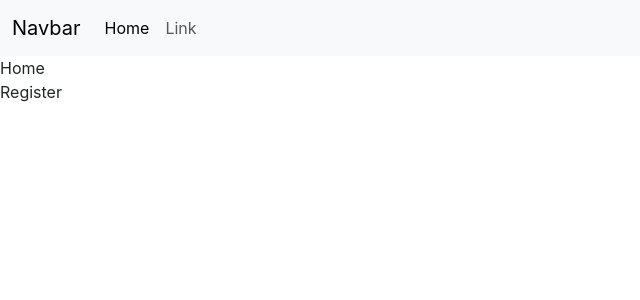
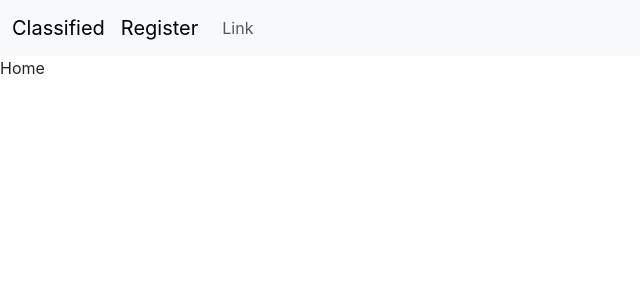
Before and after one commit to gurnitha/mern-classified-with-firebase, a React (Create React App) app: page / in a window 1280 px wide. Shown: the top 300 px of the page, without its empty margins (0-640 px from the left). Built offline with nearby package versions, Linux system fonts and the light colour scheme; the HTML template or start-up script is replaced by a standard one.

Commit message:
2.5 Link the Home and Register pages

```diff
--- a/src/App.js
+++ b/src/App.js
@@ -1,15 +1,18 @@
 import "./App.css";
+import { BrowserRouter, Routes, Route } from "react-router-dom";
 import Navbar from "./components/Navbar";
+import Register from "./pages/auth/Register";
 import Home from "./pages/Home";
-import Register from "./pages/auth/Register";
 
 function App() {
   return (
-    <div>
+    <BrowserRouter>
       <Navbar />
-      <Home />
-      <Register />
-    </div>
+      <Routes>
+        <Route path="/auth/register" element={<Register />} />
+        <Route path="/" element={<Home />} />
+      </Routes>
+    </BrowserRouter>
   );
 }
 
--- a/src/components/Navbar.js
+++ b/src/components/Navbar.js
@@ -1,12 +1,13 @@
 import React from "react";
+import { Link } from "react-router-dom";
 
 const Navbar = () => {
   return (
     <nav className="navbar navbar-expand-lg bg-body-tertiary">
       <div className="container-fluid">
-        <a className="navbar-brand" href="#">
-          Navbar
-        </a>
+        <Link className="navbar-brand" to="/">
+          Classified
+        </Link>
         <button
           className="navbar-toggler"
           type="button"
@@ -20,11 +21,9 @@ const Navbar = () => {
         </button>
         <div className="collapse navbar-collapse" id="navbarSupportedContent">
           <ul className="navbar-nav me-auto mb-2 mb-lg-0">
-            <li className="nav-item">
-              <a className="nav-link active" aria-current="page" href="#">
-                Home
-              </a>
-            </li>
+            <Link className="navbar-brand" to="/auth/register">
+              Register
+            </Link>
             <li className="nav-item">
               <a className="nav-link" href="#">
                 Link
```
Also changed, not shown: 1 other file (tests, documents, lock files or other folders).
